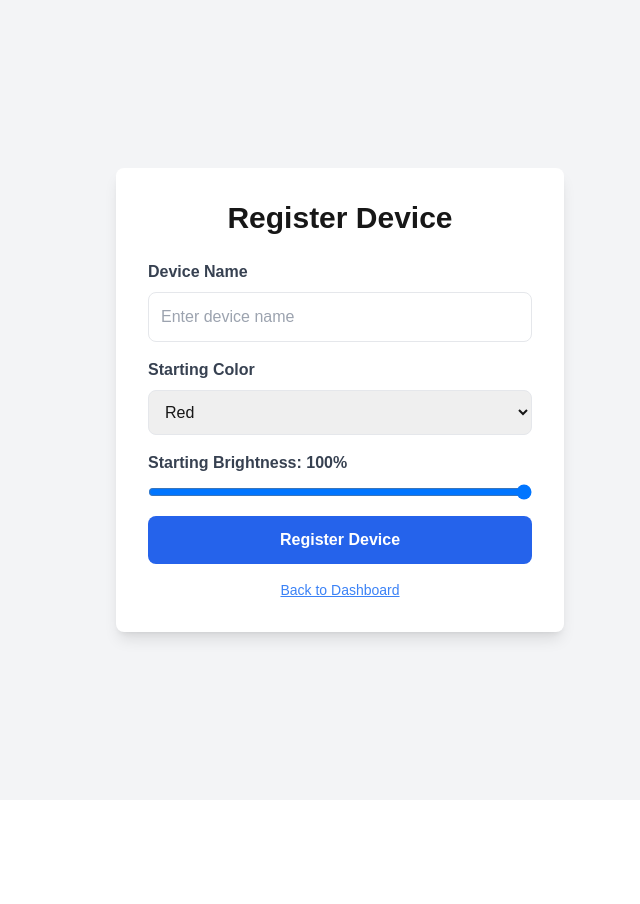
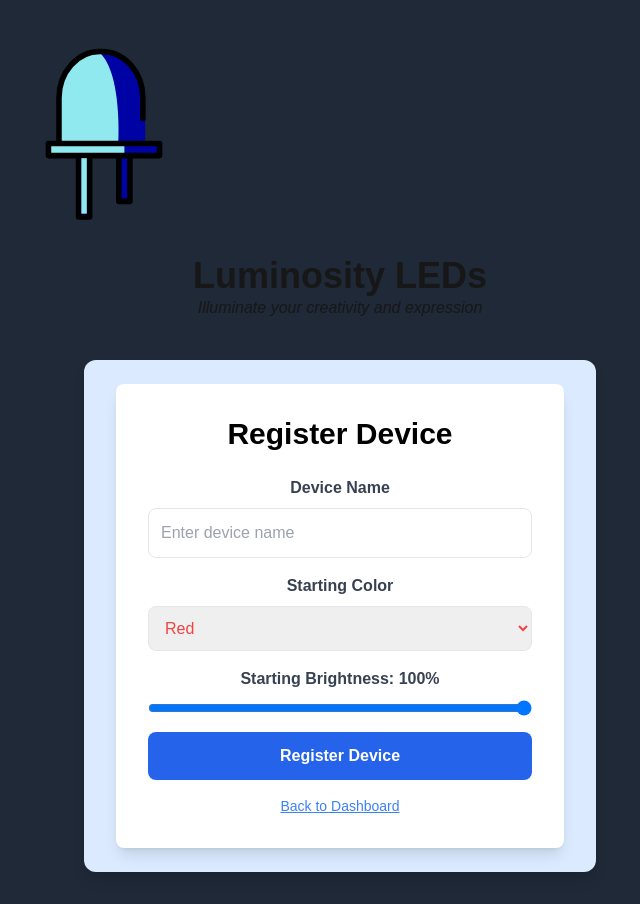
Before and after one commit to luminosityleds/browser, a Next.js app: page /device in a window 1280 px wide. Shown: the whole page, without its empty margins (300-940 px from the left). Before the commit the page ends 800 px from the top, so only its background shows below. Built offline with nearby package versions, Linux system fonts and the light colour scheme.

Commit message:
Some frontend tailwind work.

```diff
--- a/app/api/users/dashboard/route.ts
+++ b/app/api/users/dashboard/route.ts
@@ -1,6 +1,5 @@
 import { connect } from "@/dbConfig";
 import Device from "@/server/mongodb/models/deviceSchema";
-import User from "@/server/mongodb/models/accountSchema";
 import { NextRequest, NextResponse } from "next/server";
 import jwt from "jsonwebtoken";
 
--- a/app/dashboard/page.tsx
+++ b/app/dashboard/page.tsx
@@ -4,6 +4,7 @@ import React, { useEffect, useState } from "react";
 import { useRouter } from "next/navigation";
 import Image from "next/image";
 import axios from "axios";
+import { getTextColorClass } from "../utils/getTextColorClass";
 
 export default function Dashboard() {
   const router = useRouter();
@@ -125,7 +126,7 @@ export default function Dashboard() {
               <span className="text-xl">⚠️</span>
             </div>
         ) : (
-          <div className="mt-6">
+          <div className="text-black mt-6">
             <label className="block text-white mb-2">Select Device</label>
             <select
               value={selectedDeviceId}
@@ -141,7 +142,7 @@ export default function Dashboard() {
             </select>
 
             {selectedDevice && (
-              <div className="mt-6 bg-white rounded p-4 text-left">
+              <div className="mt-6 bg-blue-100 p-4 text-left">
                 <label className="block mb-2">Name</label>
                 <input
                   type="text"
@@ -149,12 +150,11 @@ export default function Dashboard() {
                   onChange={(e) => setEditValues({ ...editValues, name: e.target.value })}
                   className="w-full p-2 border rounded mb-4"
                 />
-
                 <label className="block mb-2">Color</label>
                 <select
                   value={editValues.color}
                   onChange={(e) => setEditValues({ ...editValues, color: e.target.value })}
-                  className="w-full p-2 border rounded mb-4"
+                  className={`w-full p-2 border rounded mb-4 ${getTextColorClass(editValues.color)}`}
                 >
                   <option value="Red">Red</option>
                   <option value="Green">Green</option>
--- a/app/device/page.tsx
+++ b/app/device/page.tsx
@@ -3,6 +3,8 @@
 import React, { useState } from "react";
 import { useRouter } from "next/navigation";
 import axios from "axios";
+import Image from "next/image";
+import { getTextColorClass } from "../utils/getTextColorClass";
 
 export default function DevicePage() {
   const router = useRouter();
@@ -41,9 +43,14 @@ export default function DevicePage() {
   };
 
   return (
-    <div className="flex flex-col items-center justify-center min-h-screen bg-gray-100 p-6">
+    <div className="flex flex-col items-center justify-center min-h-screen p-8 bg-gray-800">
+    <main className="text-center w-full max-w-2xl">
+      <Image src="/Logo.svg" alt="LL logo" width={200} height={38} priority />
+        <h1 className="text-4xl font-bold mt-6">Luminosity LEDs</h1>
+        <p className="italic">Illuminate your creativity and expression</p>
+        <div className="flex flex-col items-center justify-center max-h-lg bg-blue-100 p-6 max-w-lg mx-auto mt-10 rounded-xl shadow-lg">
           <div className="bg-white shadow-lg rounded-lg p-8 w-full max-w-md">
-        <h1 className="text-3xl font-bold text-center mb-6">Register Device</h1>
+            <h1 className="text-black text-3xl font-bold text-center mb-6">Register Device</h1>
 
             {error && <div className="text-red-600 bg-red-100 p-3 rounded-md mb-4">{error}</div>}
             {success && <div className="text-green-600 bg-green-100 p-3 rounded-md mb-4">{success}</div>}
@@ -55,7 +62,7 @@ export default function DevicePage() {
               placeholder="Enter device name"
               value={deviceName}
               onChange={(e) => setDeviceName(e.target.value)}
-          className="w-full p-3 border rounded-lg focus:ring-2 focus:ring-blue-500 mb-4"
+              className="text-gray-700 w-full p-3 border rounded-lg focus:ring-2 focus:ring-blue-500 mb-4"
             />
 
             {/* Color Selection Dropdown */}
@@ -63,7 +70,7 @@ export default function DevicePage() {
             <select
               value={color}
               onChange={(e) => setColor(e.target.value)}
-          className="w-full p-3 border rounded-lg focus:ring-2 focus:ring-blue-500 mb-4"
+              className={`w-full p-3 border rounded-lg focus:ring-2 focus:ring-blue-500 mb-4 ${getTextColorClass(color)}`}
             >
               {colors.map((c) => (
                 <option key={c} value={c}>
@@ -102,5 +109,7 @@ export default function DevicePage() {
             </p>
           </div>
           </div>
+      </main>
+      </div>
   );
 }
--- /dev/null
+++ b/app/utils/getTextColorClass.ts
@@ -0,0 +1,22 @@
+export function getTextColorClass(color: string): string {
+    switch (color.toLowerCase()) {
+        case "red":
+            return "text-red-500 [text-shadow:_0_1px_3_rgb(0_0_0_/_30%)]";
+          case "green":
+            return "text-green-500 [text-shadow:_0_1px_3_rgb(0_0_0_/_30%)]";
+          case "blue":
+            return "text-blue-500 [text-shadow:_0_1px_3_rgb(0_0_0_/_30%)]";
+          case "yellow":
+            return "text-yellow-500 [text-shadow:_0_1px_3_rgb(0_0_0_/_30%)]";
+          case "purple":
+            return "text-purple-500 [text-shadow:_0_1px_3_rgb(0_0_0_/_30%)]";
+          case "orange":
+            return "text-orange-500 [text-shadow:_0_1px_3_rgb(0_0_0_/_30%)]";
+          case "white":
+            return "text-white [text-shadow:_0_1px_3_rgb(0_0_0_/_100%)]";
+          case "black":
+            return "text-black [text-shadow:_0_1px_3_rgb(0_0_0_/_30%)]";
+          default:
+            return "text-black [text-shadow:_0_1px_3_rgb(0_0_0_/_30%)]";
+    }
+  }
```
Lines whose indentation alone changed are shown as unchanged.
